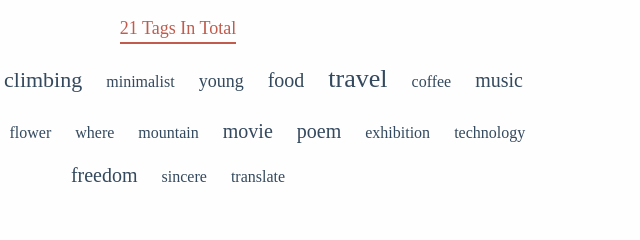
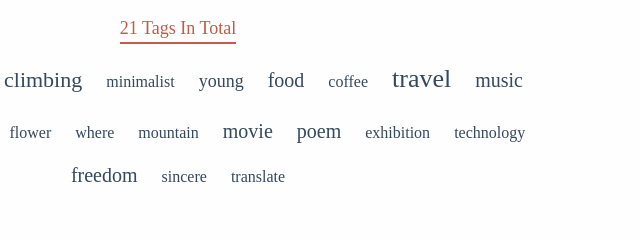
Before and after one commit to estrm/estrm.github.io, a plain HTML site: page tags/index.html in a window 1280 px wide. Shown: the part 132-372 px from the top of the page, 462-1102 px from the left. Drawn offline with Linux system fonts and the light colour scheme; a script that the page names is missing; a web font is replaced by a local one.

Commit message:
Site updated: 2022-04-19 16:08:58

```diff
--- a/tags/index.html
+++ b/tags/index.html
@@ -95,7 +95,7 @@
       21 Tags In Total
     </div>
     <div class="tag-cloud-tags">
-      <a href="/tags/growing/" style="font-size: 24px;">growing</a> <a href="/tags/books/" style="font-size: 18px;">books</a> <a href="/tags/climbing/" style="font-size: 22px;">climbing</a> <a href="/tags/minimalist/" style="font-size: 16px;">minimalist</a> <a href="/tags/young/" style="font-size: 18px;">young</a> <a href="/tags/food/" style="font-size: 20px;">food</a> <a href="/tags/travel/" style="font-size: 26px;">travel</a> <a href="/tags/coffee/" style="font-size: 16px;">coffee</a> <a href="/tags/music/" style="font-size: 20px;">music</a> <a href="/tags/concert/" style="font-size: 18px;">concert</a> <a href="/tags/friends/" style="font-size: 28px;">friends</a> <a href="/tags/flower/" style="font-size: 16px;">flower</a> <a href="/tags/where/" style="font-size: 16px;">where</a> <a href="/tags/mountain/" style="font-size: 16px;">mountain</a> <a href="/tags/movie/" style="font-size: 20px;">movie</a> <a href="/tags/poem/" style="font-size: 20px;">poem</a> <a href="/tags/exhibition/" style="font-size: 16px;">exhibition</a> <a href="/tags/technology/" style="font-size: 16px;">technology</a> <a href="/tags/freedom/" style="font-size: 20px;">freedom</a> <a href="/tags/sincere/" style="font-size: 16px;">sincere</a> <a href="/tags/translate/" style="font-size: 16px;">translate</a>
+      <a href="/tags/growing/" style="font-size: 24px;">growing</a> <a href="/tags/books/" style="font-size: 18px;">books</a> <a href="/tags/climbing/" style="font-size: 22px;">climbing</a> <a href="/tags/minimalist/" style="font-size: 16px;">minimalist</a> <a href="/tags/young/" style="font-size: 18px;">young</a> <a href="/tags/food/" style="font-size: 20px;">food</a> <a href="/tags/coffee/" style="font-size: 16px;">coffee</a> <a href="/tags/travel/" style="font-size: 26px;">travel</a> <a href="/tags/music/" style="font-size: 20px;">music</a> <a href="/tags/concert/" style="font-size: 18px;">concert</a> <a href="/tags/friends/" style="font-size: 28px;">friends</a> <a href="/tags/flower/" style="font-size: 16px;">flower</a> <a href="/tags/where/" style="font-size: 16px;">where</a> <a href="/tags/mountain/" style="font-size: 16px;">mountain</a> <a href="/tags/movie/" style="font-size: 20px;">movie</a> <a href="/tags/poem/" style="font-size: 20px;">poem</a> <a href="/tags/exhibition/" style="font-size: 16px;">exhibition</a> <a href="/tags/technology/" style="font-size: 16px;">technology</a> <a href="/tags/freedom/" style="font-size: 20px;">freedom</a> <a href="/tags/sincere/" style="font-size: 16px;">sincere</a> <a href="/tags/translate/" style="font-size: 16px;">translate</a>
     </div>
   </div></div></div>
       </main>
```
